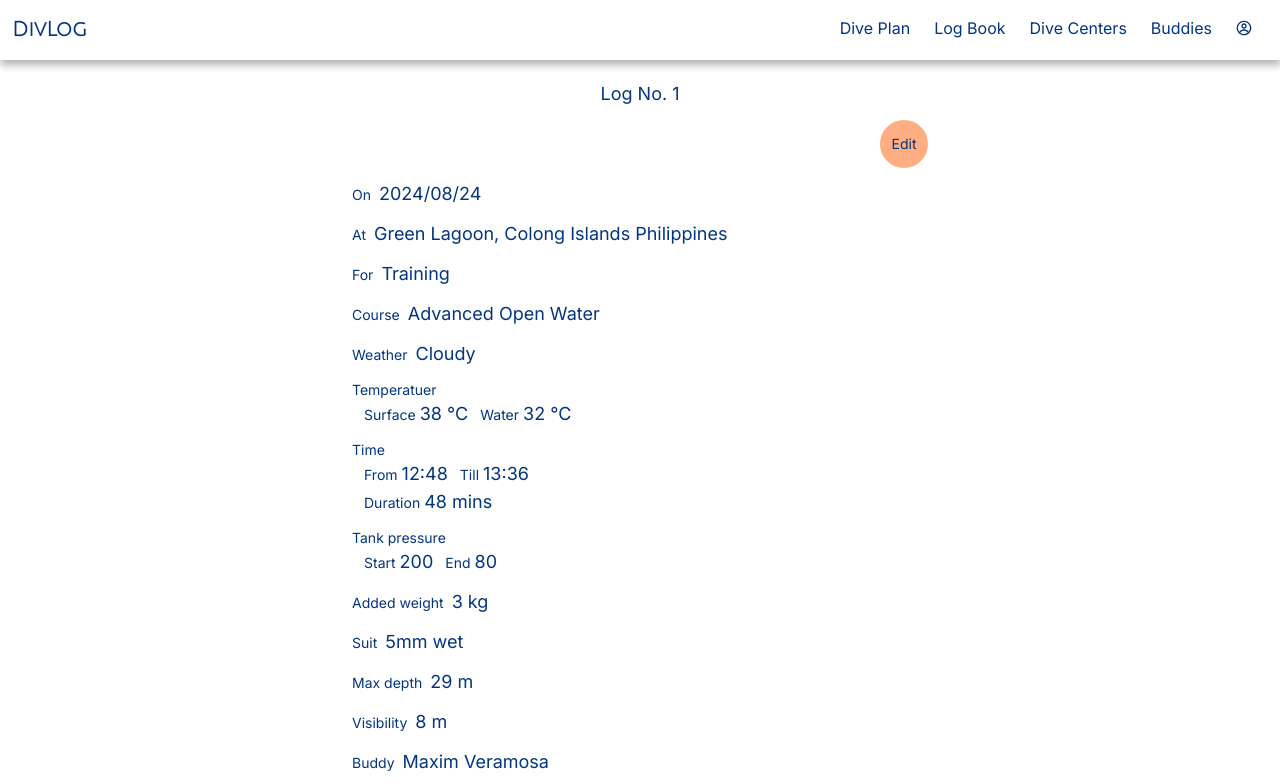
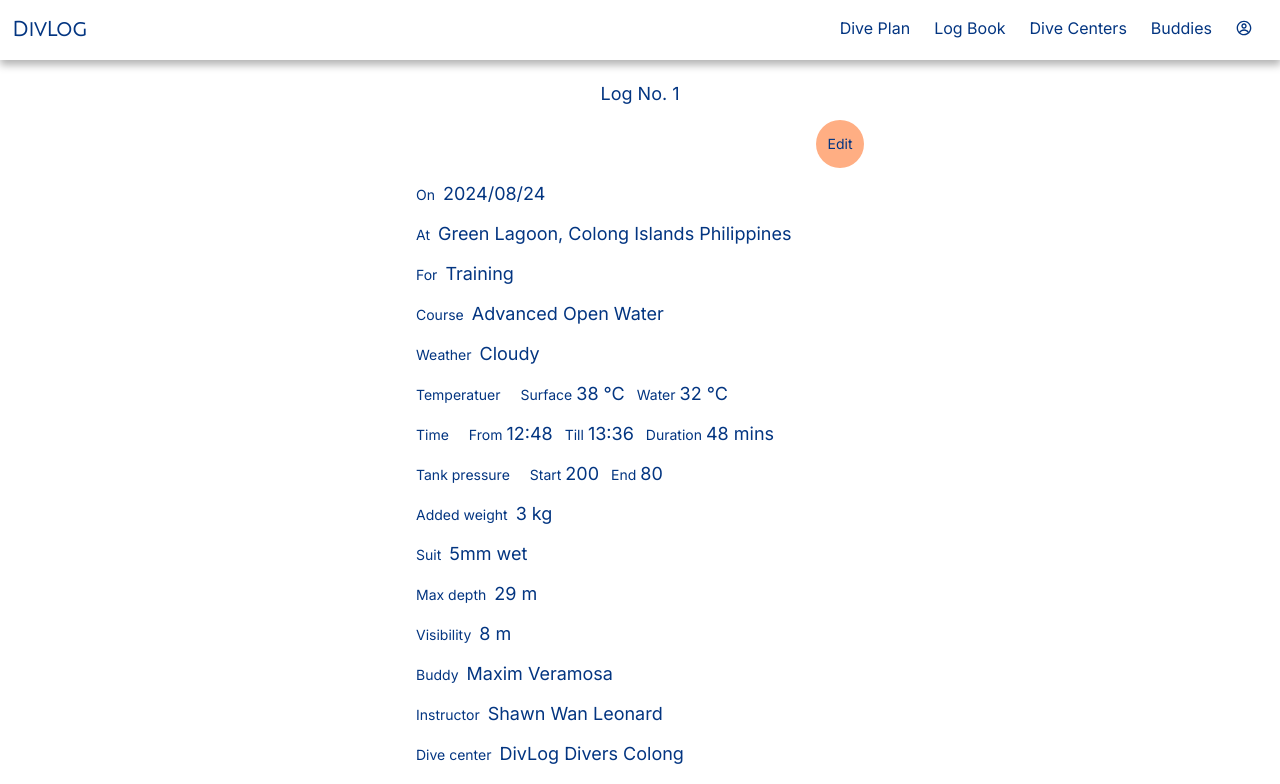
Before and after one commit to Aska62/divlog_app, a Next.js app in the folder frontend/: page /logBook/1 in a window 1280 px wide. Shown: the top 784 px of the page. Built offline with nearby package versions, Linux system fonts and the light colour scheme.

Commit message:
Log view page layout adjustment

```diff
--- a/frontend/app/logBook/[id]/page.tsx
+++ b/frontend/app/logBook/[id]/page.tsx
@@ -14,7 +14,7 @@ const LogPage:React.FC<LogPageProps> = async ({ params }) => {
   <>
     <Heading pageTitle={`Log No. ${id}`} />
 
-    <div className="w-10/12 max-w-xl h-fit mx-auto mb-12">
+    <div className="w-10/12 max-w-md h-fit mx-auto mb-12">
       <div className="text-right">
         <EditLogBtn id={id} />
       </div>
@@ -50,7 +50,7 @@ const LogPage:React.FC<LogPageProps> = async ({ params }) => {
       </div>
 
       {/* Temperatuer */}
-      <div className="my-3">
+      <div className="my-3 md:flex md:items-baseline">
         <p className="text-sm mr-2">Temperatuer</p>
         <div className="flex items-baseline ml-3">
           <div className="flex items-baseline mr-3">
@@ -65,7 +65,7 @@ const LogPage:React.FC<LogPageProps> = async ({ params }) => {
       </div>
 
       {/* Time */}
-      <div className="my-3">
+      <div className="my-3 md:flex md:items-baseline">
         <p className="text-sm mr-2">Time </p>
         <div className="flex items-baseline ml-3">
           <div className="flex items-baseline mr-3">
@@ -87,7 +87,7 @@ const LogPage:React.FC<LogPageProps> = async ({ params }) => {
       </div>
 
       {/* Tank pressure */}
-      <div className="my-3">
+      <div className="my-3 md:flex md:items-baseline">
         <p className="text-sm mr-2">Tank pressure </p>
         <div className="flex items-baseline ml-3">
           <div className="flex items-baseline mr-3">
```
